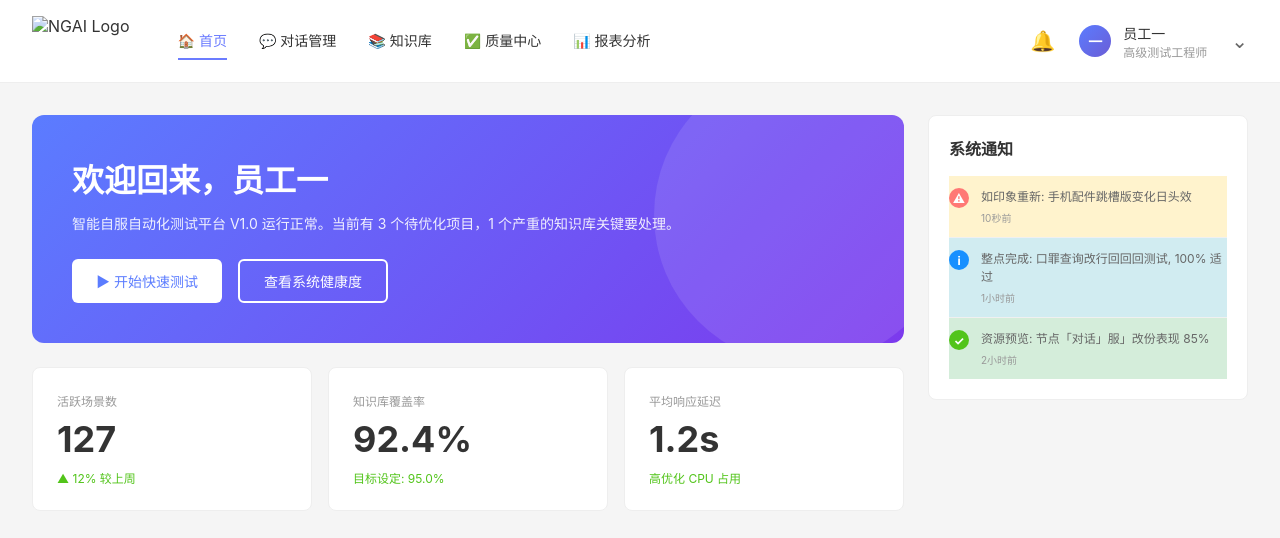
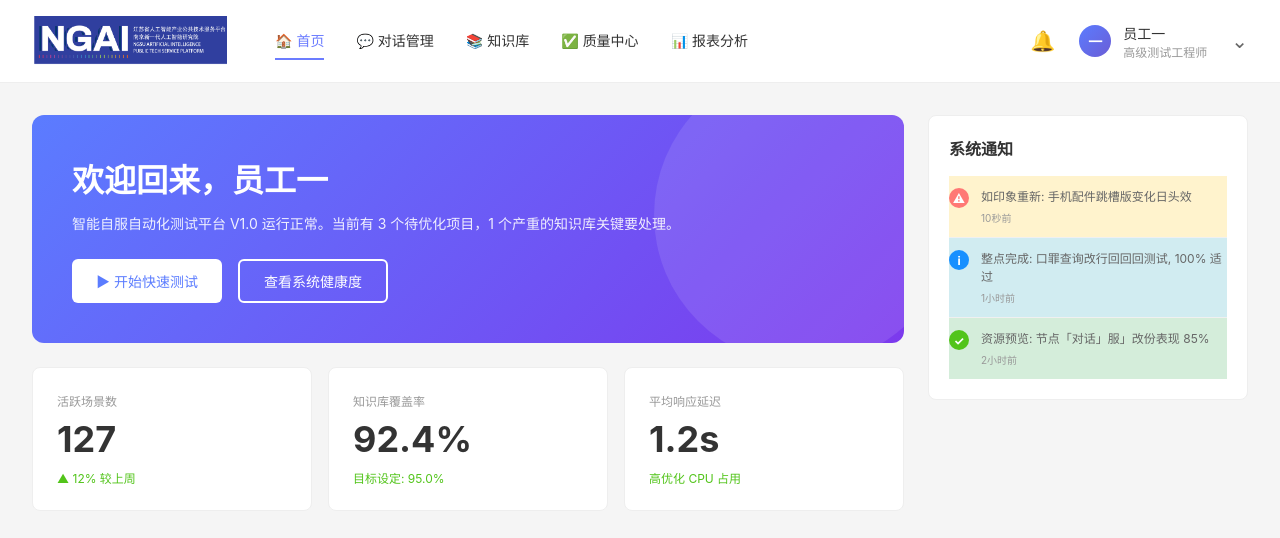
Before and after one commit to YikSuen-hu/ngai-auto-test-platform, a website: page index.html in a window 1280 px wide. Drawn offline with Linux system fonts and the light colour scheme; the site is published under a folder, as on GitHub Pages, so addresses that start at the root find nothing.

Commit message:
Fix logo path for GitHub Pages

```diff
--- a/index.html
+++ b/index.html
@@ -299,7 +299,7 @@
 <body>
     <div class="header">
         <div class="logo-section">
-            <img src="/logo.png" alt="NGAI Logo" style="height: 50px; width: auto;">
+            <img src="./public/logo.png" alt="NGAI Logo" style="height: 50px; width: auto;">
         </div>
         <nav class="nav">
             <a class="nav-item active" onclick="switchPage('home')">🏠 首页</a>
```
